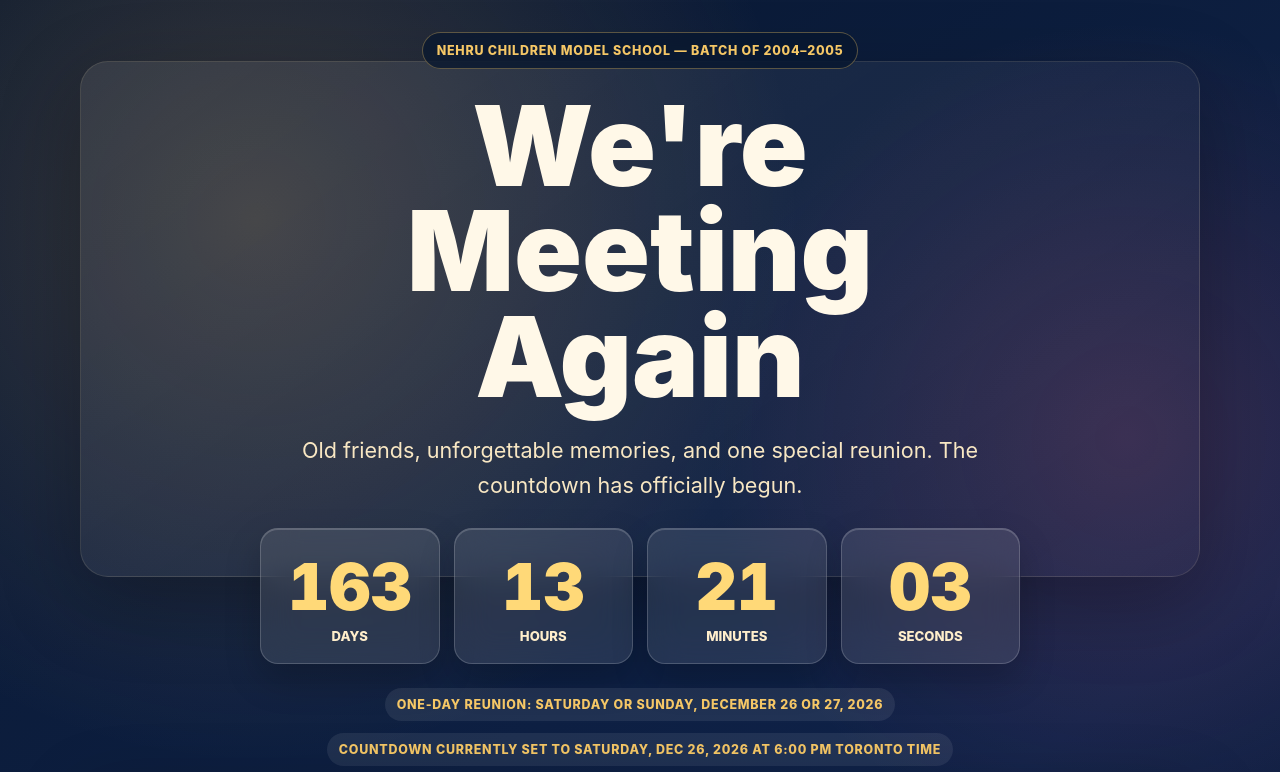
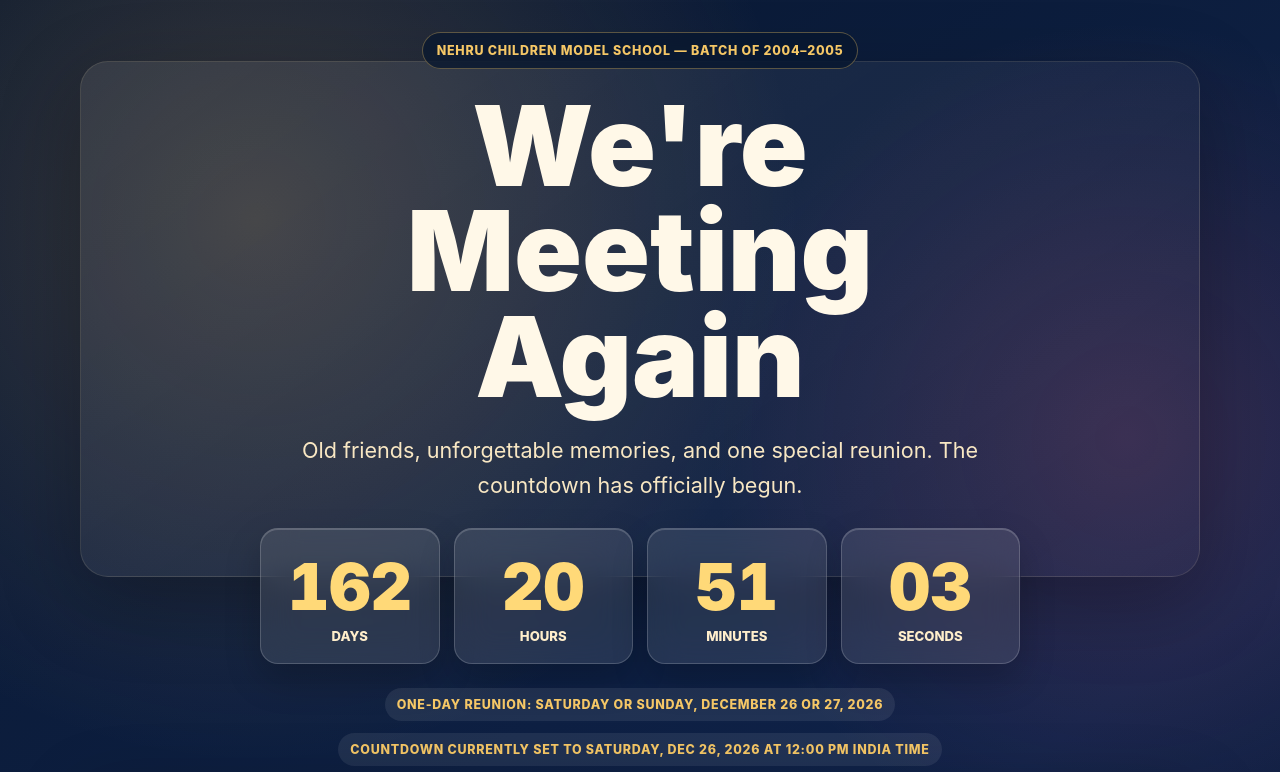
Before and after one commit to Gouravbunty17/high-school-reunion-countdown, a React (Vite) app: page / in a window 1280 px wide. Shown: the top 772 px of the page. Built offline with nearby package versions, Linux system fonts and the light colour scheme; no server answers; the database is empty.

Commit message:
fix: set countdown to India noon

```diff
--- a/src/App.tsx
+++ b/src/App.tsx
@@ -16,7 +16,7 @@ function App() {
 
         <div className="event-details" aria-label="Event details">
           <span>One-day reunion: Saturday or Sunday, December 26 or 27, 2026</span>
-          <span>Countdown currently set to Saturday, Dec 26, 2026 at 6:00 PM Toronto time</span>
+          <span>Countdown currently set to Saturday, Dec 26, 2026 at 12:00 PM India time</span>
         </div>
       </section>
 
--- a/src/lib/countdown.ts
+++ b/src/lib/countdown.ts
@@ -11,7 +11,7 @@ const MINUTE = 60 * SECOND;
 const HOUR = 60 * MINUTE;
 const DAY = 24 * HOUR;
 
-export const REUNION_TARGET_ISO = "2026-12-26T18:00:00-05:00";
+export const REUNION_TARGET_ISO = "2026-12-26T12:00:00+05:30";
 
 export function getCountdownParts(now: Date, target: Date): CountdownParts {
   const remaining = Math.max(target.getTime() - now.getTime(), 0);
```
Also changed, not shown: 2 other files (tests, documents, lock files or other folders).
